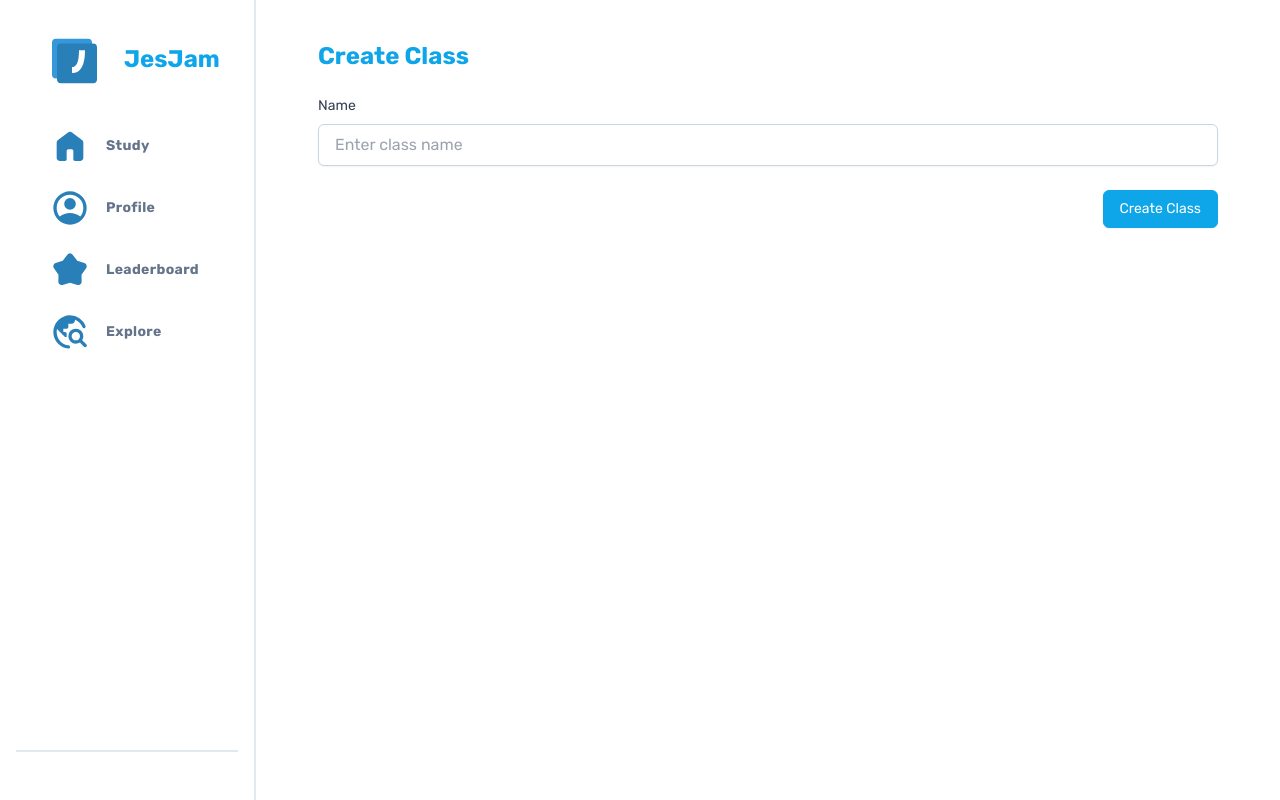
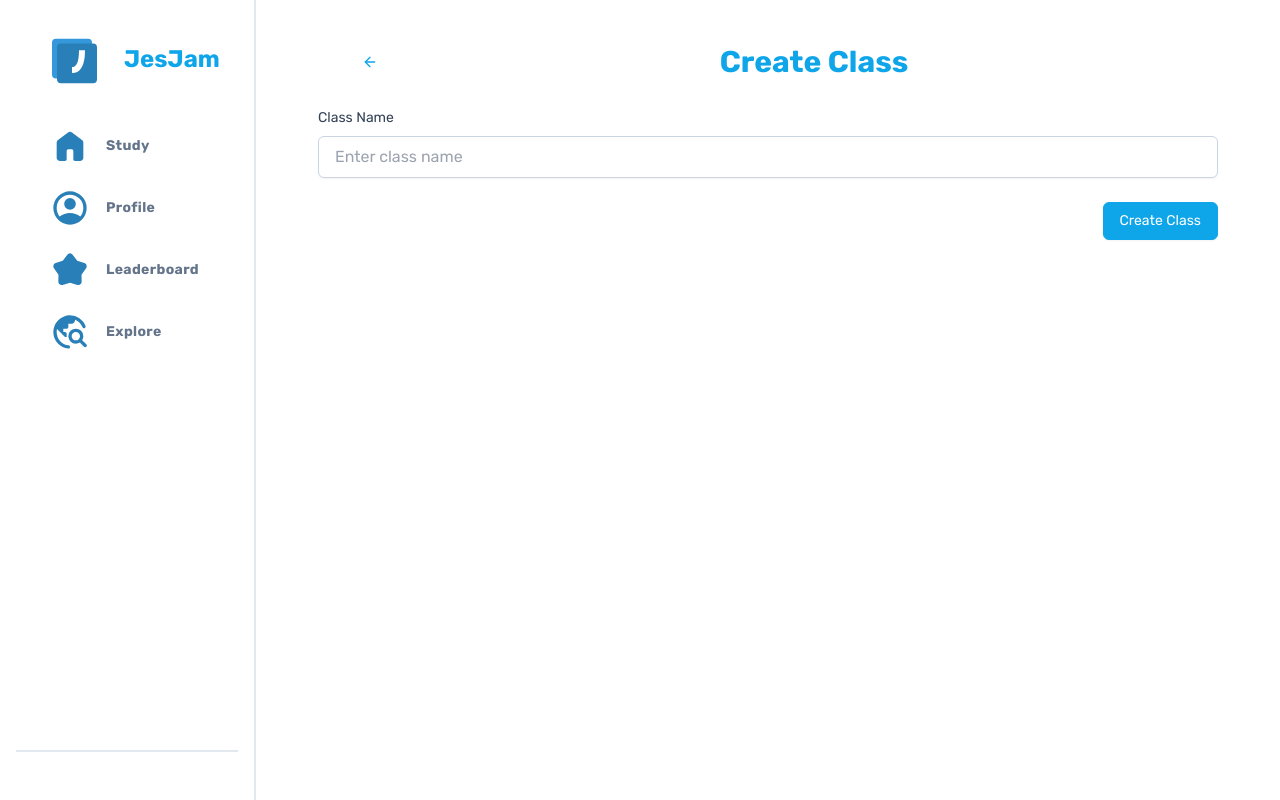
Before and after one commit to Jes-Jam/JesJam-WebApp, a Next.js app: page /classes/create in a window 1280 px wide. Built offline with nearby package versions, Linux system fonts and the light colour scheme; no server answers.

Commit message:
added add class button

```diff
--- /dev/null
+++ b/app/(main)/classes/add-class-button.tsx
@@ -0,0 +1,18 @@
+import Link from "next/link";
+import { Button } from "@/components/ui/button";
+
+interface AddClassButtonProps {
+  [key: string]: any; // Allows any additional props
+}
+
+const AddClassButton = ({ ...props }: AddClassButtonProps) => {
+  return (
+    <Link href="/classes/create" {...props}>
+      <Button variant="primary" className="mt-4">
+        Create a private class
+      </Button>
+    </Link>
+  );
+};
+
+export default AddClassButton;
--- /dev/null
+++ b/app/(main)/classes/create/header.tsx
@@ -0,0 +1,23 @@
+"use client"
+import Link from "next/link";
+import { Button } from "@/components/ui/button";
+import { ArrowLeft } from "lucide-react";
+
+type Props = {
+    title: string
+}
+
+const Header = ({ title }: Props) => {
+    return (
+        <div className="top-0 flex ml-3 items-center justify-between ">
+            <Link href="/classes">
+                <Button variant="ghost" size="lg">
+                    <ArrowLeft className="h-6 w-6 stroke-2 text-sky-500" />
+                </Button>
+            </Link>
+            <h1 className="text-3xl font-bold text-sky-500">{title}</h1>
+            <div></div>
+        </div>
+    )
+}
+export default Header
--- a/app/(main)/classes/create/page.tsx
+++ b/app/(main)/classes/create/page.tsx
@@ -2,7 +2,8 @@
 
 import * as React from "react";
 import { useRouter } from "next/navigation";
-import { revalidatePath } from "next/cache";
+import header from "./header";
+import Header from "./header";
 
 function CreateClassPage() {
   const [name, setName] = React.useState("");
@@ -35,13 +36,11 @@ function CreateClassPage() {
 
   return (
     <div className="h-full w-[900px] mx-auto pt-10 sm:px-4 md:px-4 lg:px-0">
-      <h1 className="text-2xl font-bold text-sky-500">
-        Create Class
-      </h1>
+      <Header title="Create Class" />
       <form onSubmit={handleSubmit} className="mt-6 space-y-6">
         <div className="space-y-2">
           <label className="block text-sm font-medium text-slate-700" htmlFor="class-name">
-            Name
+            Class Name
           </label>
           <input
             type="text"
--- a/app/(main)/classes/page.tsx
+++ b/app/(main)/classes/page.tsx
@@ -1,6 +1,7 @@
 // "use client"
 
 import List from "./list";
+import AddClassButton from "./add-class-button";
 
 import { getClasses, getUserProgress, getEnrollments } from "@/database/queries";
 import { getCustomClasses } from "@/database/classCrud";
@@ -14,7 +15,7 @@ const ClassPage = async () => {
 
 
     return (
-        <div className="h-full w-[900px] mx-auto pt-10 sm:px-4 md:px-4 lg:px-0">
+        <div className=" w-[900px] mx-auto pt-10 sm:px-4 md:px-4 lg:px-0 pb-[100px]">
             <h1 className="text-2xl font-bold text-sky-500">
                 Classes by{" "}
                 <span className="italic font-semibold relative bg-gradient-to-r from-amber-300/90 via-yellow-200 to-amber-200 text-amber-800 inline-block bg-clip-text text-transparent">
@@ -31,6 +32,9 @@ const ClassPage = async () => {
             {/* List of classes */}
             <List classes={classes} activeClassId={userProgress?.activeClassId} userEnrollments={userEnrollments} />
             <h1 className="text-2xl font-bold text-sky-500 my-10">Your Custom Classes 👨‍🎓</h1>
+            <div className="flex justify-end w-full">
+                <AddClassButton />
+            </div>
             {/* List of custom classes */}
             <List classes={customClasses ?? []} activeClassId={userProgress?.activeClassId} userEnrollments={userEnrollments} isEdittable={true} />
         </div >
```
